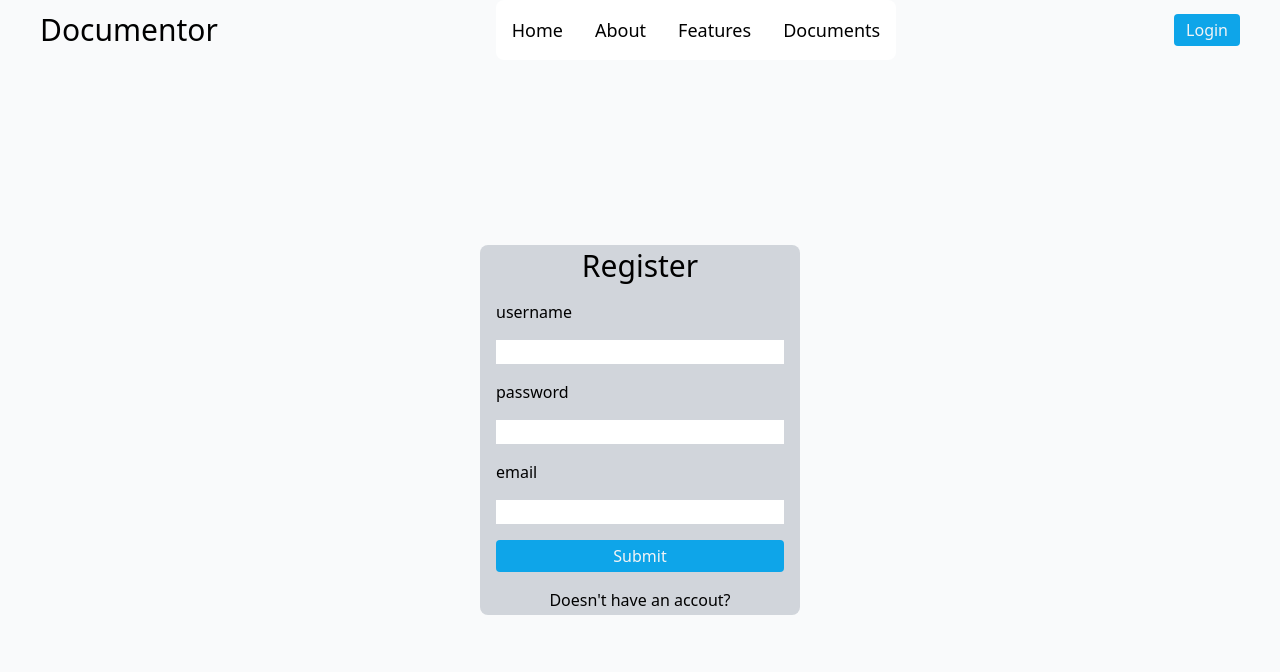
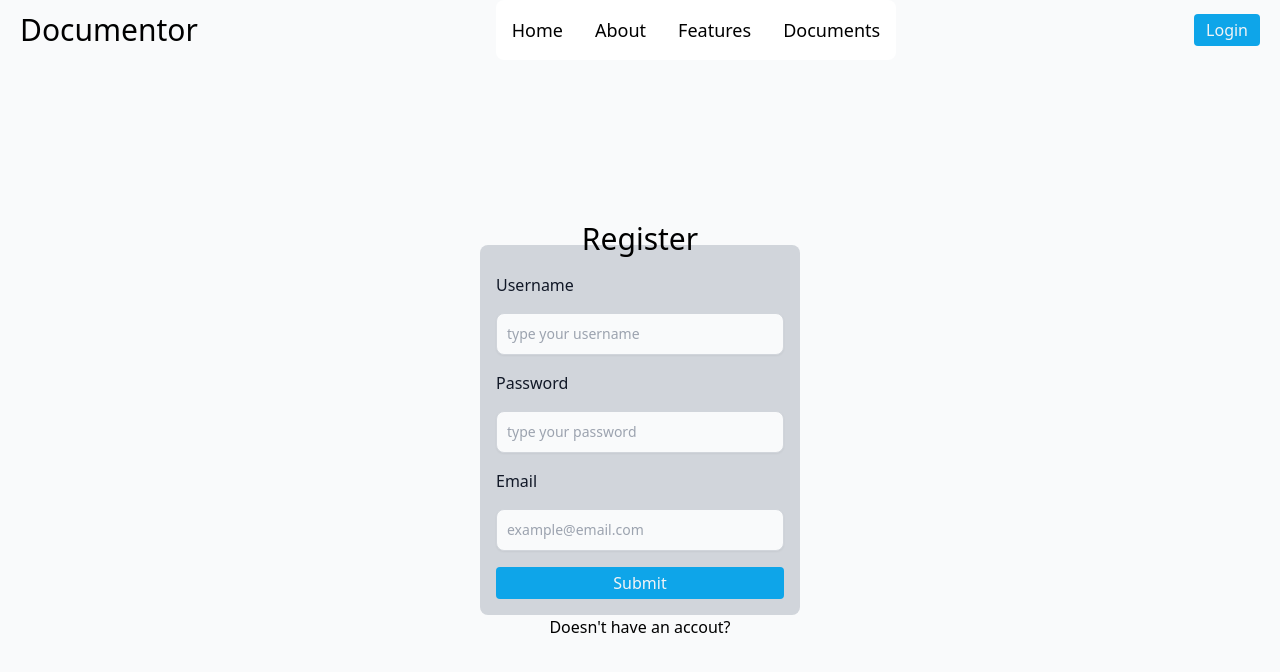
Before and after one commit to Guangyu-Yang525/documentor-openai, a React (Vite) app in the folder client/: page /auth in a window 1280 px wide. Shown: the top 672 px of the page. Built offline with nearby package versions, Linux system fonts and the light colour scheme.

Commit message:
implement abstract input component used for auth pages

```diff
--- a/client/src/components/input.component.jsx
+++ b/client/src/components/input.component.jsx
@@ -1,7 +1,13 @@
-const Input = () => {
-    return (
-        <div></div>
-    )
-}
+const Input = ({ label, ...otherProps}) => {
+  return <>
+        <label className="block font-medium text-gray-900 dark:text-white">
+          {label}
+        </label>
+        <input
+          {...otherProps}
+          className="shadow-sm bg-gray-50 border border-gray-300 text-gray-900 text-sm rounded-lg focus:ring-blue-500 focus:border-blue-500 block w-full p-2.5 dark:bg-gray-500 dark:border-gray-600 dark:placeholder-gray-400 dark:text-white dark:focus:ring-blue-500 dark:focus:border-blue-500 dark:shadow-sm-light"
+        />
+  </>;
+};
 
-export default Input
+export default Input;
--- a/client/src/routes/login.component.jsx
+++ b/client/src/routes/login.component.jsx
@@ -1,4 +1,6 @@
+import { useState } from "react";
 import { Link } from "react-router-dom";
+import Input from "../components/input.component";
 
 /**
  * Login page, it should have a link points to
@@ -6,22 +8,41 @@ import { Link } from "react-router-dom";
  * if they don't have one.
  * @returns
  */
+
+const defaultFormFields = {
+  email: "",
+  password: "",
+  username: ""
+}
+
 const Login = () => {
+  const [formFields, setFormFields] = useState(defaultFormFields)
+  const { email, password, username } = formFields
+
+  const onChangeHandler = (event) => {
+    const {name, value} = event.target
+    setFormFields({...formFields, [name]: value})
+  }
+
+  const submitHandler = (event) => {
+    event.preventDefault()
+    console.log("submit")
+  }
+
+
+
   return (
     <div className="h-full flex justify-center items-center overflow-hidden">
-      <div className="flex p-4 flex-col md:h-1/2 w-1/2 md:w-1/4 xl:w-1/8 justify-start md:justify-center gap-4 rounded-lg bg-gray-300 dark:bg-gray-700">
-        <span className="text-3xl mx-auto">Register</span>
-        <label>username</label>
-        <input></input>
-        <label>password</label>
-        <input></input>
-        <label>email</label>
-        <input></input>
+      <form onSubmit={submitHandler} className="flex p-4 flex-col md:h-1/2 w-5/6 md:w-1/4 xl:w-1/8 justify-start md:justify-center gap-4 rounded-lg bg-gray-300 dark:bg-gray-700">
+        <span className="text-3xl mx-auto dark:text-white">Register</span>
+        <Input label={'Username'} placeholder="type your username" value={username} name={"username"} onChange={onChangeHandler} />
+        <Input label={'Password'} placeholder="type your password" value={password} name={"password"} onChange={onChangeHandler} />
+        <Input label={'Email'} placeholder="example@email.com" value={email} name={"email"} onChange={onChangeHandler} />
         <button className="text-gray-100 rounded bg-sky-500 hover:bg-sky-600 px-3 py-1">
           Submit
         </button>
-        <span className="mx-auto hover:underline">Doesn't have an accout?</span>
-      </div>
+        <span className="mx-auto hover:underline dark:text-white">Doesn't have an accout?</span>
+      </form>
     </div>
   );
 };
--- a/client/src/routes/navbar.component.jsx
+++ b/client/src/routes/navbar.component.jsx
@@ -17,7 +17,7 @@ const NavBar = () => {
 
   return (
     <div className="w-screen flex flex-col h-screen bg-gray-50 dark:bg-gray-900">
-      <div className="max-w-full container flex flex-wrap items-center justify-between px-10">
+      <div className="max-w-full container flex flex-wrap items-center justify-between px-2 md:px-5">
         <Link to={"/"}>
           <div className="text-3xl dark:text-gray-50">Documentor</div>
         </Link>
```
